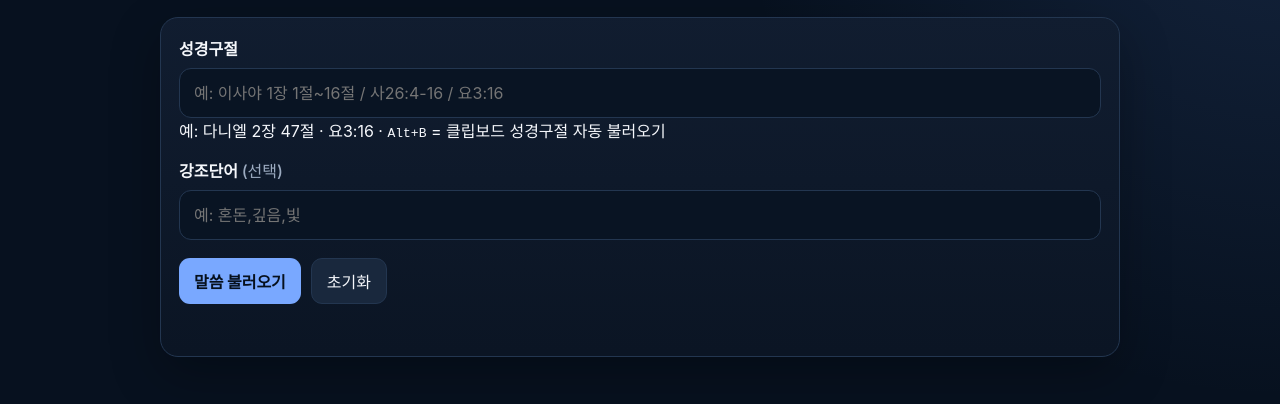
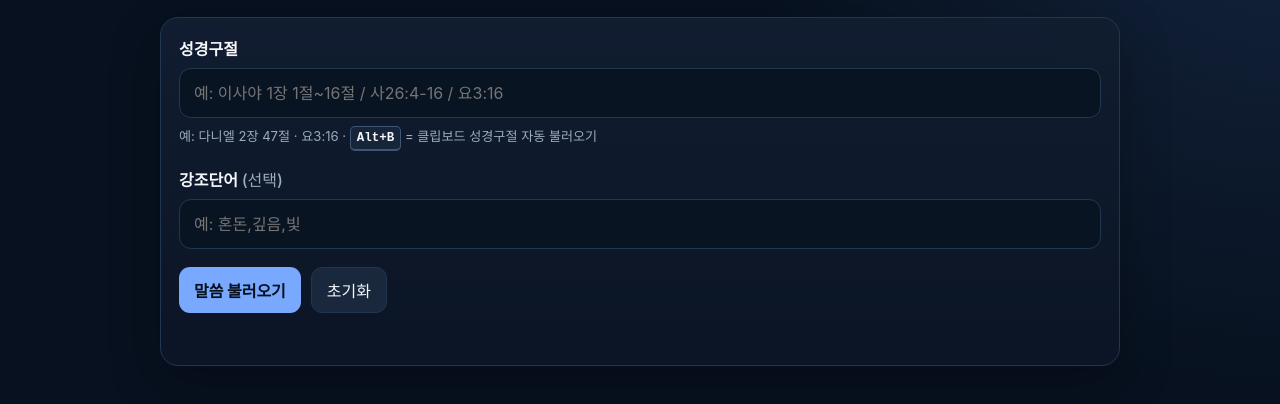
Before and after one commit to aimhighjb/bible-reformatter-web, a website: page index.html in a window 1280 px wide. Shown: the part 146-550 px from the top of the page. Drawn offline with Linux system fonts and the light colour scheme.

Commit message:
Style Alt+B hint and keep title copy button beside title

```diff
--- a/styles.css
+++ b/styles.css
@@ -15,6 +15,8 @@
 }
 
 * { box-sizing: border-box; }
+
+html { scroll-behavior: smooth; }
 
 body {
   margin: 0;
@@ -98,6 +100,26 @@ input:focus {
   box-shadow: 0 0 0 3px rgba(121,168,255,.14);
 }
 
+.input-hint {
+  margin-top: 8px;
+  color: var(--muted);
+  font-size: .82rem;
+  line-height: 1.45;
+}
+
+kbd {
+  display: inline-block;
+  padding: 2px 6px;
+  border: 1px solid #405574;
+  border-bottom-width: 2px;
+  border-radius: 5px;
+  background: #17253a;
+  color: var(--text);
+  font-size: .78rem;
+  font-weight: 750;
+  white-space: nowrap;
+}
+
 .actions, .footer-actions {
   display: flex;
   gap: 10px;
@@ -139,6 +161,7 @@ button:disabled { opacity: .55; cursor: default; }
 .result-panel {
   margin-top: 16px;
   padding: 18px;
+  scroll-margin-top: 16px;
 }
 
 .hidden { display: none; }
@@ -146,14 +169,16 @@ button:disabled { opacity: .55; cursor: default; }
 .title-row {
   display: flex;
   align-items: center;
-  gap: 12px;
-  justify-content: space-between;
+  flex-wrap: wrap;
+  gap: 8px;
+  justify-content: flex-start;
   padding-bottom: 12px;
   border-bottom: 1px solid var(--border);
 }
 
 .title-row h2 {
   margin: 0;
+  flex: 0 1 auto;
   font-size: clamp(1.15rem, 3.5vw, 1.45rem);
 }
 
@@ -229,7 +254,7 @@ mark {
   .primary { min-height: 48px; }
 
   .title-row {
-    align-items: flex-start;
+    align-items: center;
   }
 
   .copy-btn { white-space: nowrap; }
```
